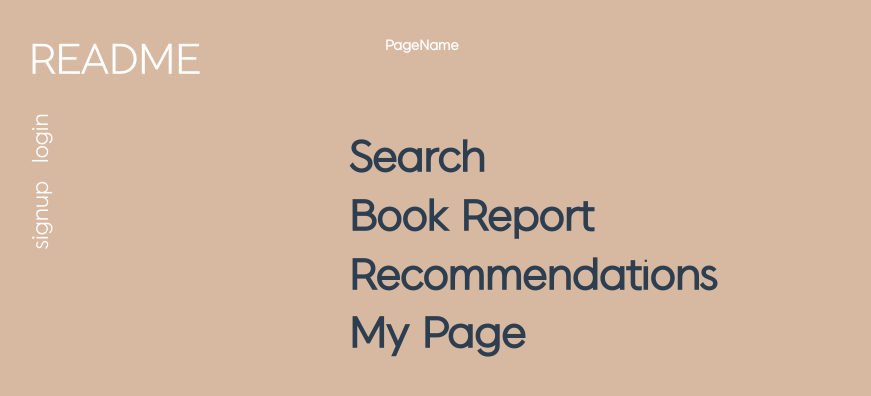
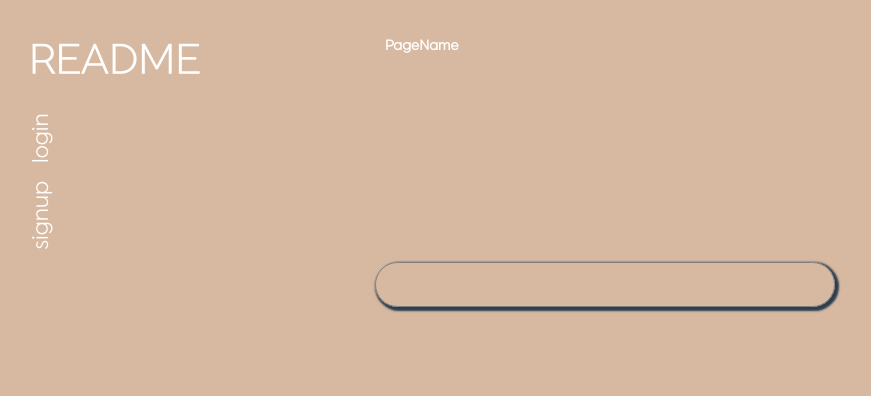
Before and after one commit to sy9612/readme, a Vue app in the folder FE/readme/: page /#/Search in a window 1280 px wide. Shown: the top 396 px of the page, without its empty margins (35-906 px from the left). Built offline with nearby package versions, Linux system fonts and the light colour scheme; the HTML template or start-up script is replaced by a standard one.

Commit message:
박주동08 - 검색창 #S04P23A205-52

```diff
--- a/FE/readme/src/App.vue
+++ b/FE/readme/src/App.vue
@@ -2,7 +2,7 @@
   <div id="App">
     <div class="navbar">
       <span> <span @click="toHome" class="project-name">README</span> <span class="page-name">PageName</span> </span>
-      <div v-if="menuIsOpen===true" @click="clickMenu"><i class="fas fa-bars"></i></div>
+      <div @click="clickMenu"><i class="menu-icon fas fa-bars"></i></div>
     </div>
 
     <div class="account">
@@ -44,7 +44,7 @@ export default {
       this.menuIsOpen = !this.menuIsOpen
     },
     toSearch: function () {
-
+      this.$router.push({name: 'Search'})
     },
     clickSignup: function () {
       this.$router.push({name: 'Signup'})
@@ -125,6 +125,10 @@ export default {
   /* text-align: center; */
   color: #2c3e50;
 }
+.menu-icon:hover {
+  font-size: 110%;
+  transition: 0.5s;
+}
 .navbar {
   position: relative;
   display: flex;
--- /dev/null
+++ b/FE/readme/src/components/Search.vue
@@ -0,0 +1,55 @@
+<template>
+  <div id="Search">
+    <div class="search-bar">
+      <i class="fas fa-search"></i>
+      <input type="text" class="search-input">
+    </div>
+
+  </div>
+</template>
+
+<script>
+export default {
+  name: 'Search',
+
+}
+</script>
+
+<style>
+#Search {
+  position: absolute;
+  display: flex;
+  flex-direction: column;
+  background: #d7b9a1;
+  box-sizing: border-box;
+  top: 0;
+  left: 0%;
+  height: 100%;
+  width: 100%;
+  padding: 0 32%;
+  padding-top: 10%;
+}
+.search-bar {
+  position: relative;
+  padding-left: 3%;
+  top: 20%;
+  height: 43px;
+  border: 1px solid gray;
+  border-radius: 24px;
+  box-shadow: 2px 2px 2px 2px;
+  outline: none;
+}
+/* .search-bar:hover {
+
+} */
+.search-input {
+  position: relative;
+  height: 94%;
+  width: 70%;
+  background: none;
+  border: none;
+  outline: none;
+  border-radius: 24px;
+  margin-left: 2%;
+}
+</style>
--- a/FE/readme/src/router/index.js
+++ b/FE/readme/src/router/index.js
@@ -4,6 +4,7 @@ import Home from "../views/Home.vue";
 import Signup from "../components/Signup.vue";
 import Login from "../components/Login.vue";
 import MyPage from "../components/MyPage.vue";
+import Search from "../components/Search.vue";
 
 Vue.use(VueRouter);
 
@@ -28,6 +29,11 @@ const routes = [
     name: 'MyPage',
     component: MyPage
   },
+  {
+    path: '/Search',
+    name: 'Search',
+    component: Search
+  },
 ];
 
 const router = new VueRouter({
--- a/FE/readme/src/views/Home.vue
+++ b/FE/readme/src/views/Home.vue
@@ -1,6 +1,6 @@
 <template>
   <div id="Home">
-    <i class="homemenu fas fa-bars"></i>
+    <!-- <i class="homemenu fas fa-bars"></i> -->
     <div id="homepage">
       <div class="home-message">
         <div>도서 추천 서비스 - README</div>
```
